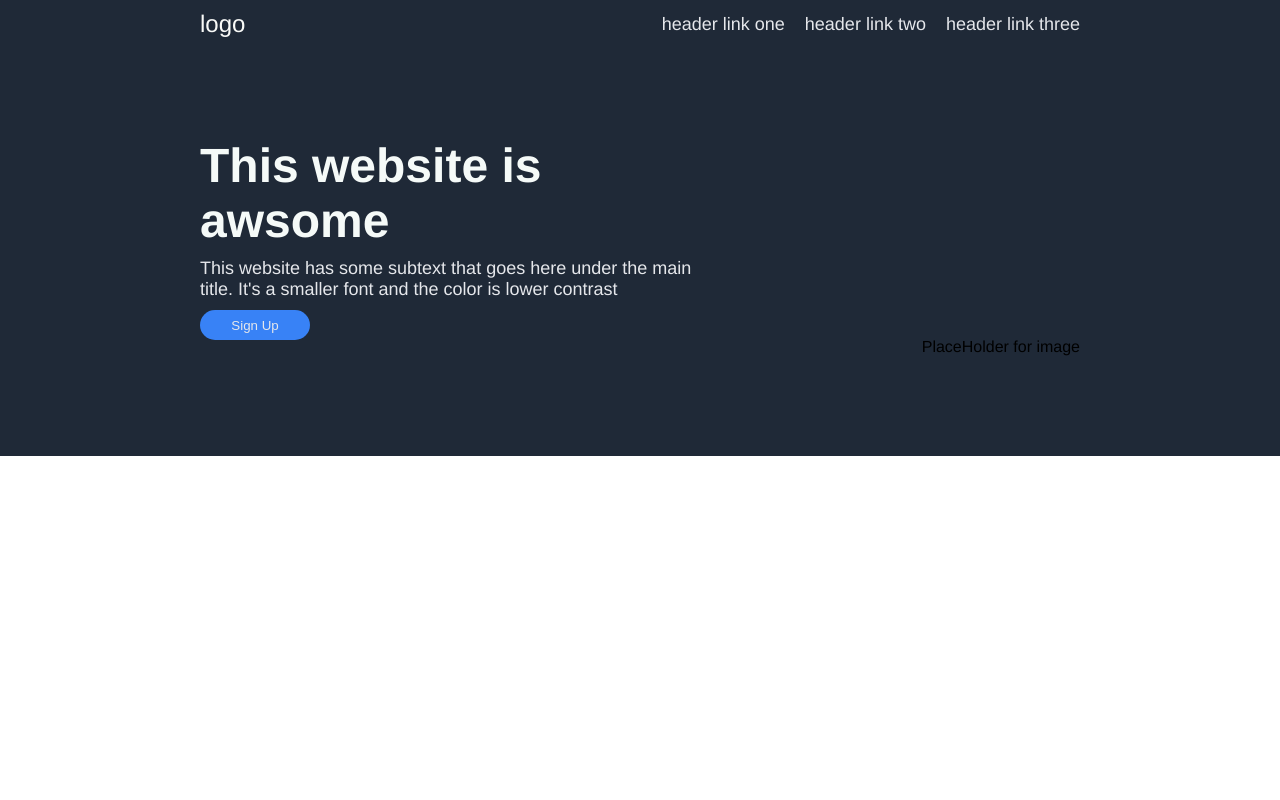
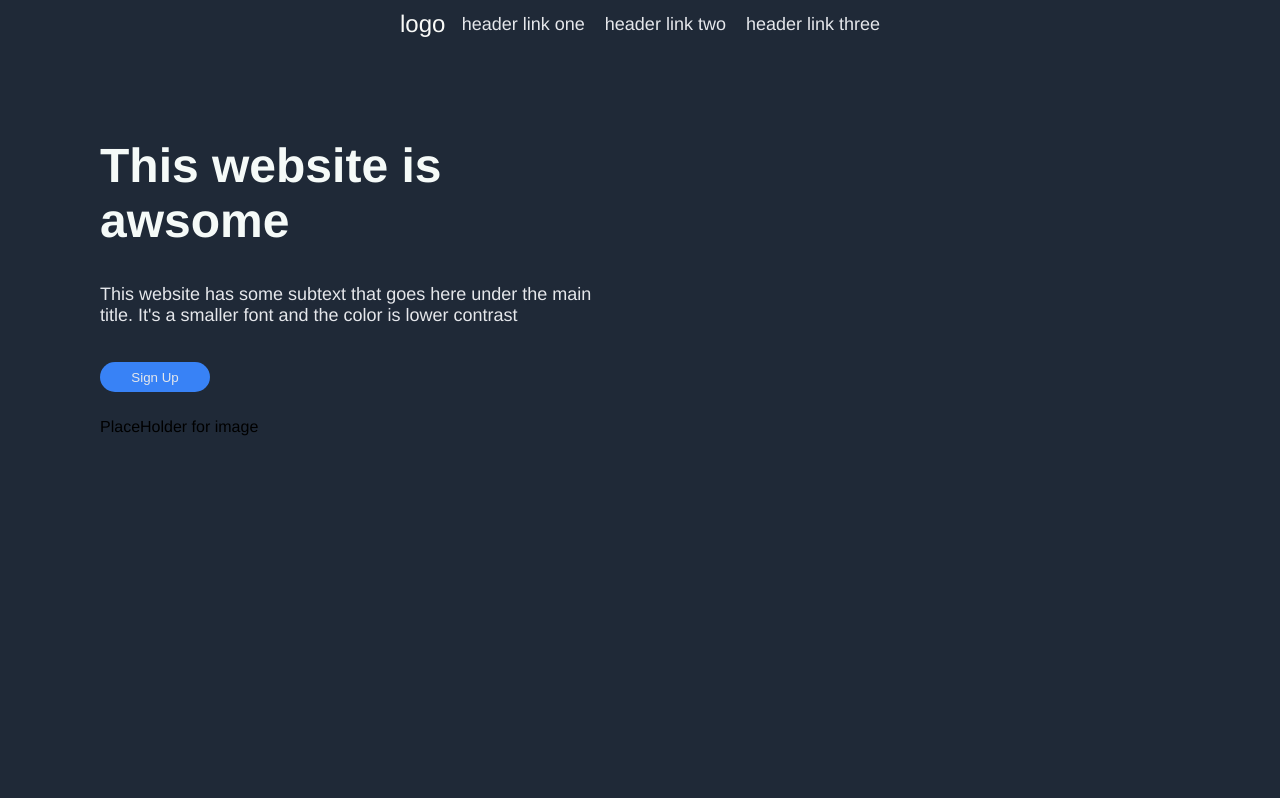
Before and after one commit to MarceloFerreira11/Project_one, a plain HTML site: page index.html in a window 1280 px wide. Drawn offline with Linux system fonts and the light colour scheme.

Commit message:
Add styled layout header/subheader

```diff
--- a/style/styles.css
+++ b/style/styles.css
@@ -13,10 +13,9 @@ height: 100vh;
 .header {
     display: flex;
     justify-content: space-between;
-    padding: 0;
+    padding: 300px;
     padding-top: 10px;
-    margin-right: 100px;
-    margin-left: 100px;
+    padding-bottom: 100px;
     align-items: center;
 }
 
@@ -41,18 +40,15 @@ a {
     display: flex;
     flex-wrap: wrap;
     width: 500px;
-    height: 100px;
-    justify-content: left;
     gap: 10px;
-    align-items: center;
-    padding: 100px;
-    flex-shrink: 0;
+    height: 280px;
 
 }
 .img {
     display: flex;
-    justify-content: right;
-    margin-right: 100px;
+    height: 280px;
+
+
 }
 
 .subtext {
@@ -84,3 +80,11 @@ button {
     margin: 0;
     display: block;
 }
+.subsub {
+    display: flex;
+    justify-content: space-between;
+    align-items: top;
+    padding: 300px;
+    padding-top: 100px;
+    padding-bottom: 100px;
+}
```
